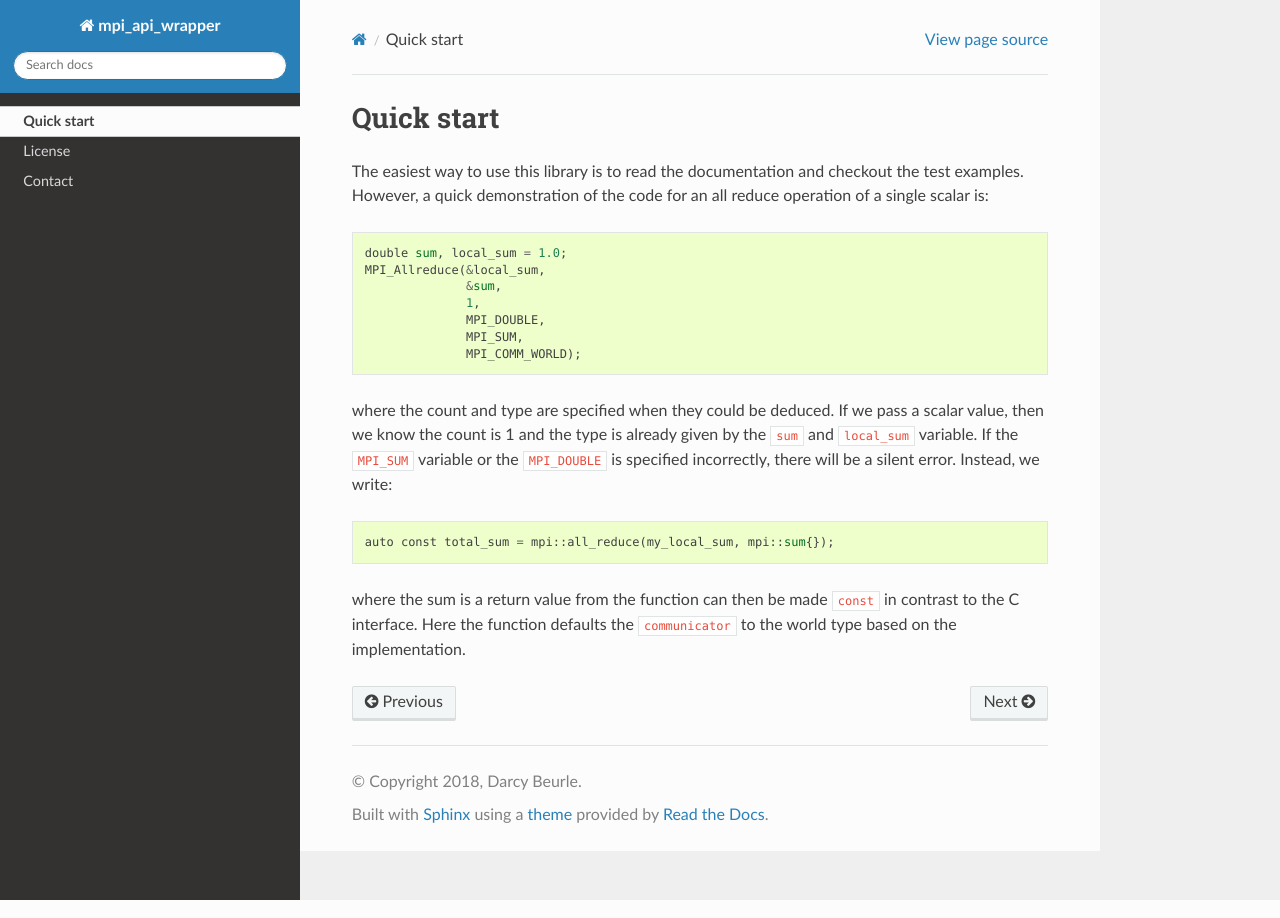
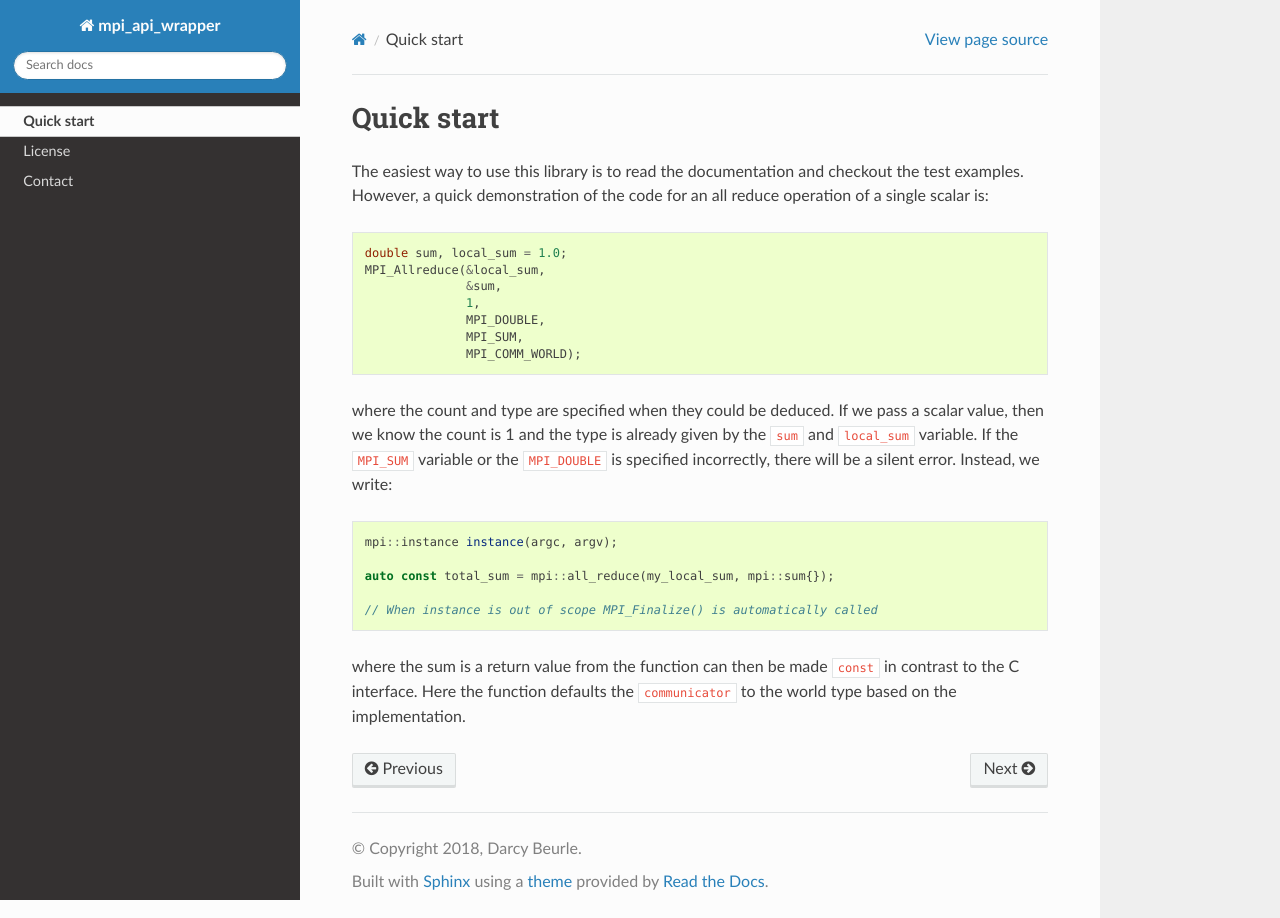
Before and after one commit to dbeurle/mpi_api_wrapper, a Sphinx documentation site: the page built from docs/source/quickstart.rst, in a window 1280 px wide. Built offline with Sphinx 7.4.7 and the Read the Docs theme 2.0.0, drawn with Linux system fonts in a browser that asks for light colours; pages that are not in the unit, such as notebooks, are missing from menus.

Commit message:
Documentation updates

```diff
--- a/docs/source/conf.py
+++ b/docs/source/conf.py
@@ -76,6 +76,8 @@ exclude_patterns = []
 
 # The name of the Pygments (syntax highlighting) style to use.
 pygments_style = 'sphinx'
+
+highlight_language = 'c++'
 
 # If true, `todo` and `todoList` produce output, else they produce nothing.
 todo_include_todos = False
--- a/docs/source/index.rst
+++ b/docs/source/index.rst
@@ -16,6 +16,8 @@ Contents
    :maxdepth: 2
 
    quickstart
+   instance
+   send_receive
    license
    contact
 
--- a/docs/source/quickstart.rst
+++ b/docs/source/quickstart.rst
@@ -13,6 +13,10 @@ The easiest way to use this library is to read the documentation and checkout th
 
 where the count and type are specified when they could be deduced.  If we pass a scalar value, then we know the count is 1 and the type is already given by the ``sum`` and ``local_sum`` variable.  If the ``MPI_SUM`` variable or the ``MPI_DOUBLE`` is specified incorrectly, there will be a silent error.  Instead, we write::
 
+    mpi::instance instance(argc, argv);
+
     auto const total_sum = mpi::all_reduce(my_local_sum, mpi::sum{});
 
+    // When instance is out of scope MPI_Finalize() is automatically called
+
 where the sum is a return value from the function can then be made ``const`` in contrast to the C interface.  Here the function defaults the ``communicator`` to the world type based on the implementation.
```
Also changed, not shown: 1 other file.
